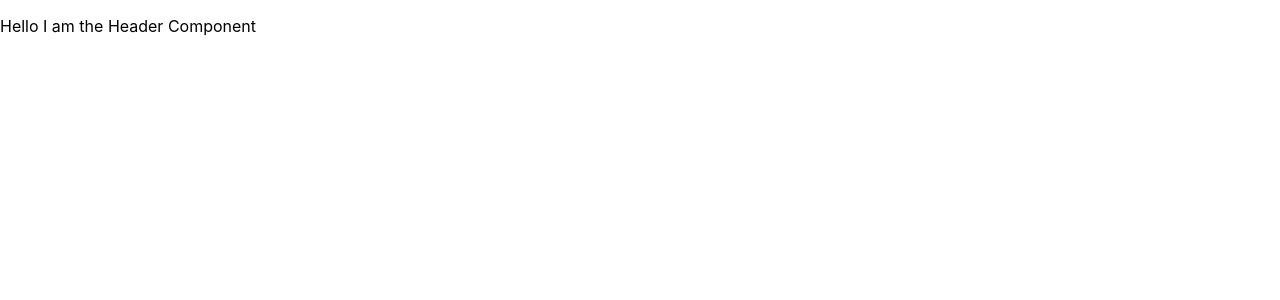
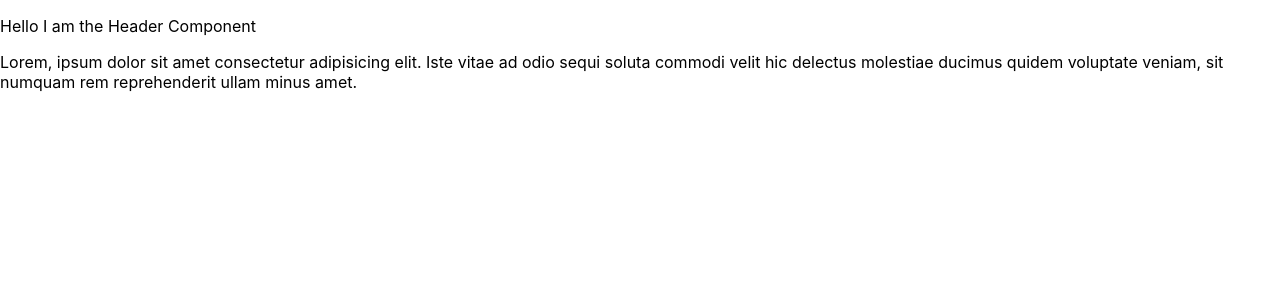
Before and after one commit to Asroyx/kodluyoruz-react, a React (Create React App) app in the folder my-app/: page / in a window 1280 px wide. Shown: the top 300 px of the page. Built offline with nearby package versions, Linux system fonts and the light colour scheme.

Commit message:
Add Lorem Ipsum text to App component

```diff
--- a/my-app/src/App.js
+++ b/my-app/src/App.js
@@ -6,6 +6,11 @@ function App() {
   return (
     <>
       <Header />
+      <p>
+        Lorem, ipsum dolor sit amet consectetur adipisicing elit. Iste vitae ad
+        odio sequi soluta commodi velit hic delectus molestiae ducimus quidem
+        voluptate veniam, sit numquam rem reprehenderit ullam minus amet.
+      </p>
     </>
   );
 }
```
